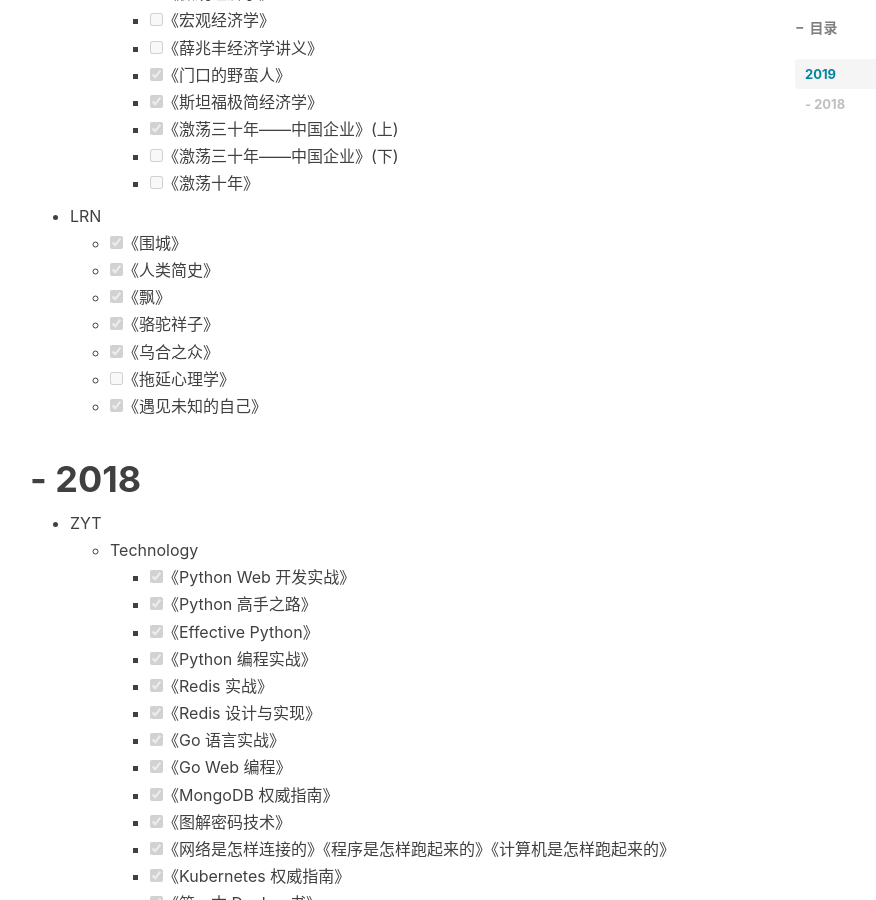
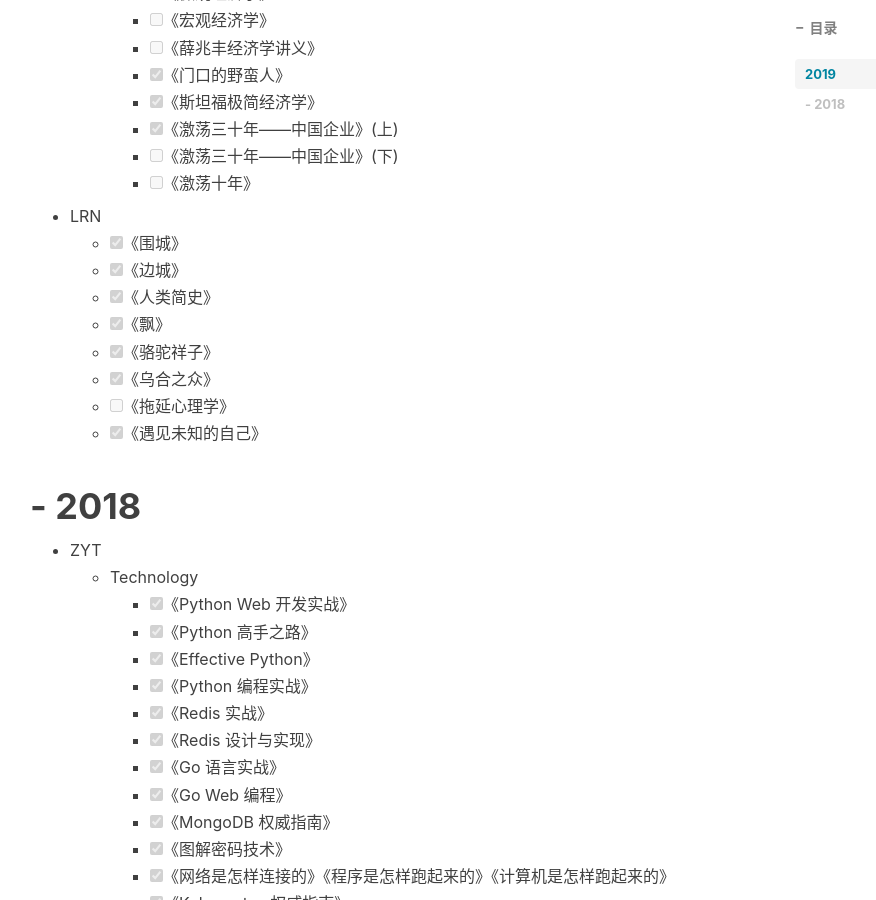
Before and after one commit to zyt312074545/zyt312074545.github.io, a Jekyll site: the page built from Book_list.md, in a window 1280 px wide and 900 px high, scrolled down 1352 px. Shown: the whole window, without its empty margins (235-1111 px from the left). Built offline with Jekyll 4.4.1, drawn with Linux system fonts in a browser that asks for light colours; nearby versions of some CDN libraries; comment, search, counter and statistics services are not loaded.

Commit message:
update book list

```diff
--- a/Book_list.md
+++ b/Book_list.md
@@ -51,6 +51,7 @@ tags:
 
 - LRN
     - [x] 《围城》
+    - [x] 《边城》
     - [x] 《人类简史》
     - [x] 《飘》
     - [x] 《骆驼祥子》
```
